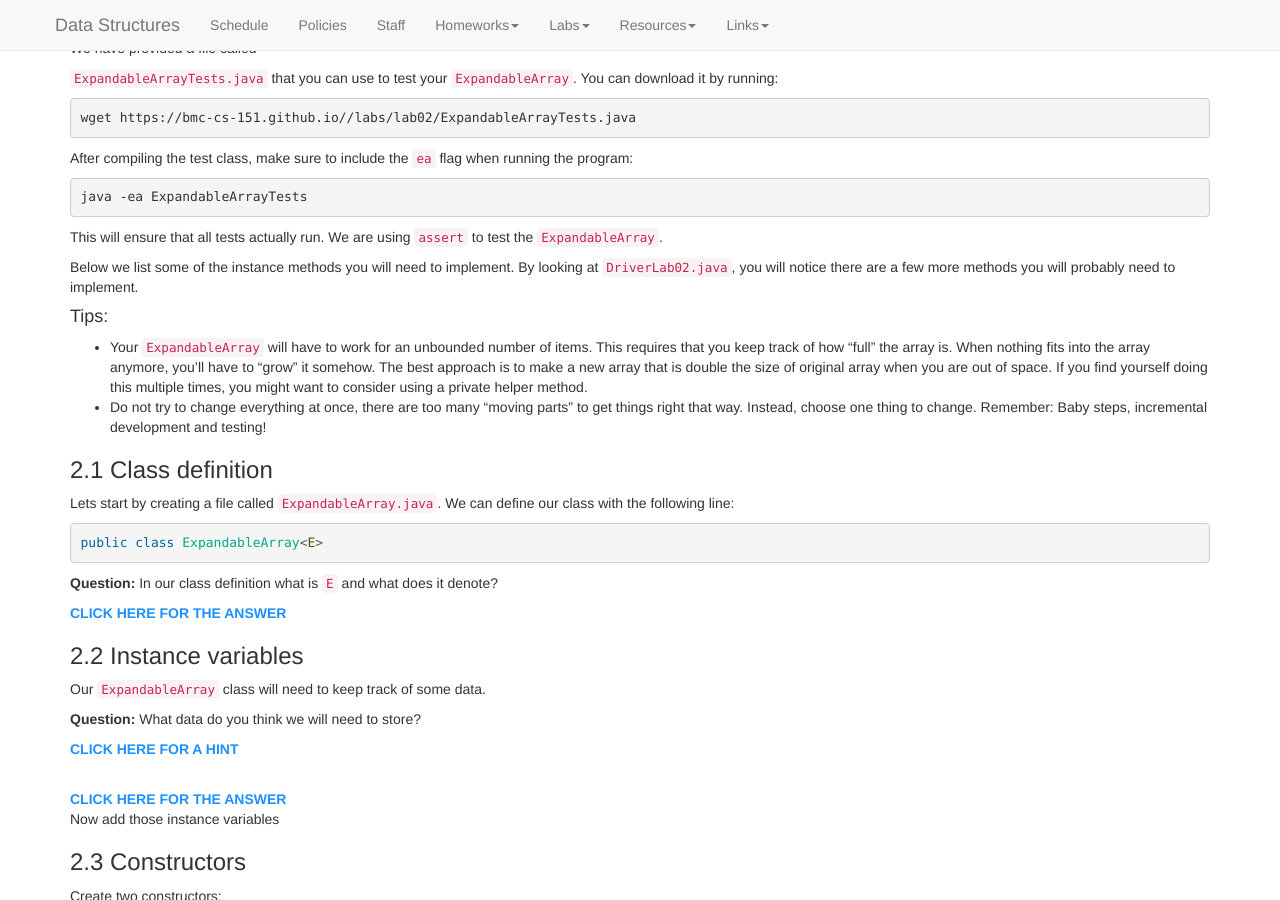
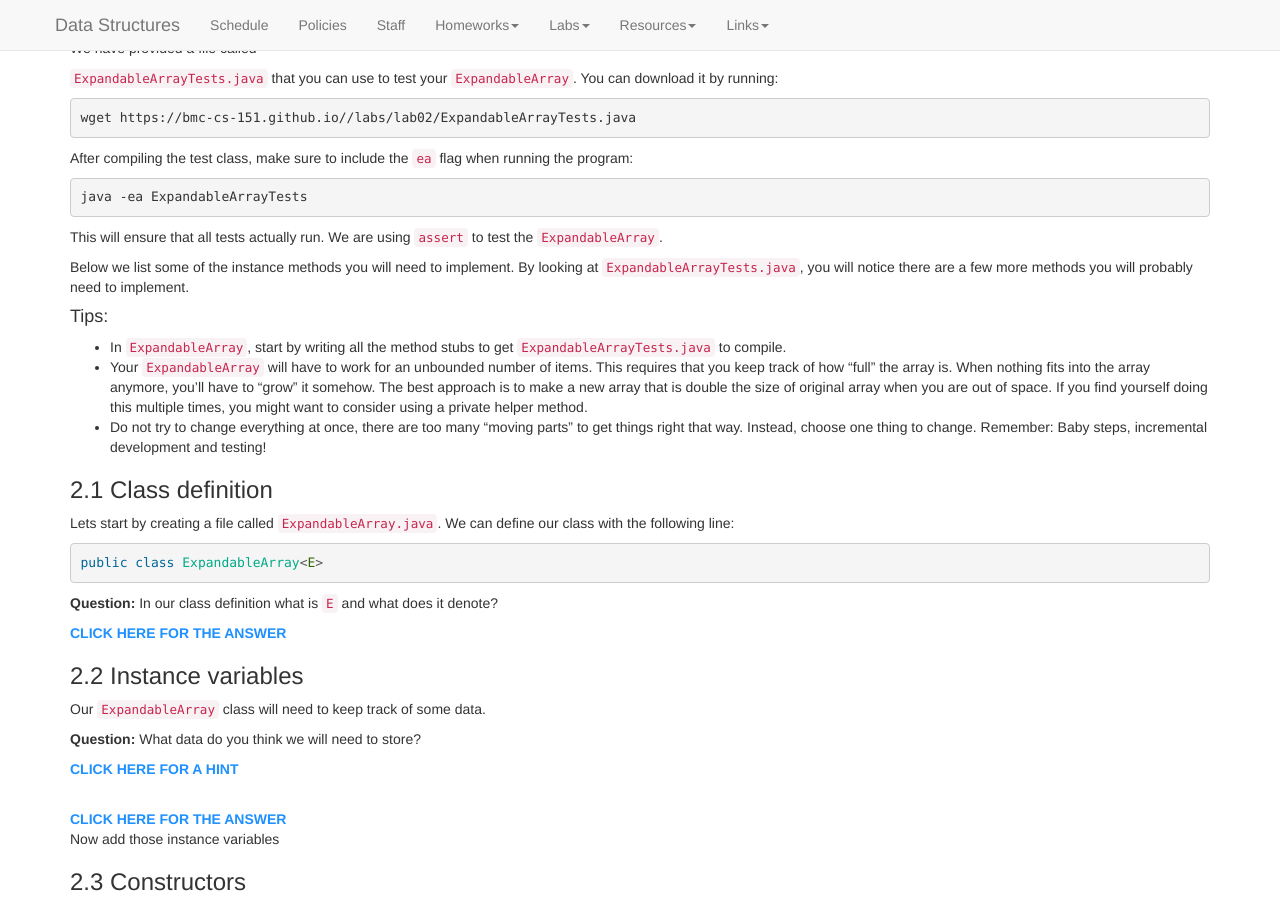
Before and after one commit to kalte0/BMC-CS-151.github.io, a Jekyll site: the page built from labs/Lab02.md, in a window 1280 px wide and 900 px high, scrolled down 1975 px. Built offline with Jekyll 4.4.1, drawn with Linux system fonts in a browser that asks for light colours; nearby versions of some CDN libraries.

Commit message:
lab02: tweaks

```diff
--- a/labs/Lab02.md
+++ b/labs/Lab02.md
@@ -198,11 +198,13 @@ This will ensure that all tests actually run. We are using `assert`
 to test the `ExpandableArray`.
 
 Below we list some of the instance methods you will need to implement.
-By looking at `DriverLab02.java`, you will notice there are a few more methods
+By looking at `ExpandableArrayTests.java`, you will notice there are a few more methods
 you will probably need to implement.
 
 #### Tips:
 
+- In `ExpandableArray`, start by writing all the method stubs
+to get `ExpandableArrayTests.java` to compile.
 - Your `ExpandableArray` will have to work for an unbounded number of items.
 This requires that you keep track of how “full” the array is.
 When nothing fits into the array anymore, you’ll have to “grow” it somehow. The best approach is to make a new array that is double the size of original array when you are out of space. If you find yourself doing this multiple times, you might want to consider using a
```
